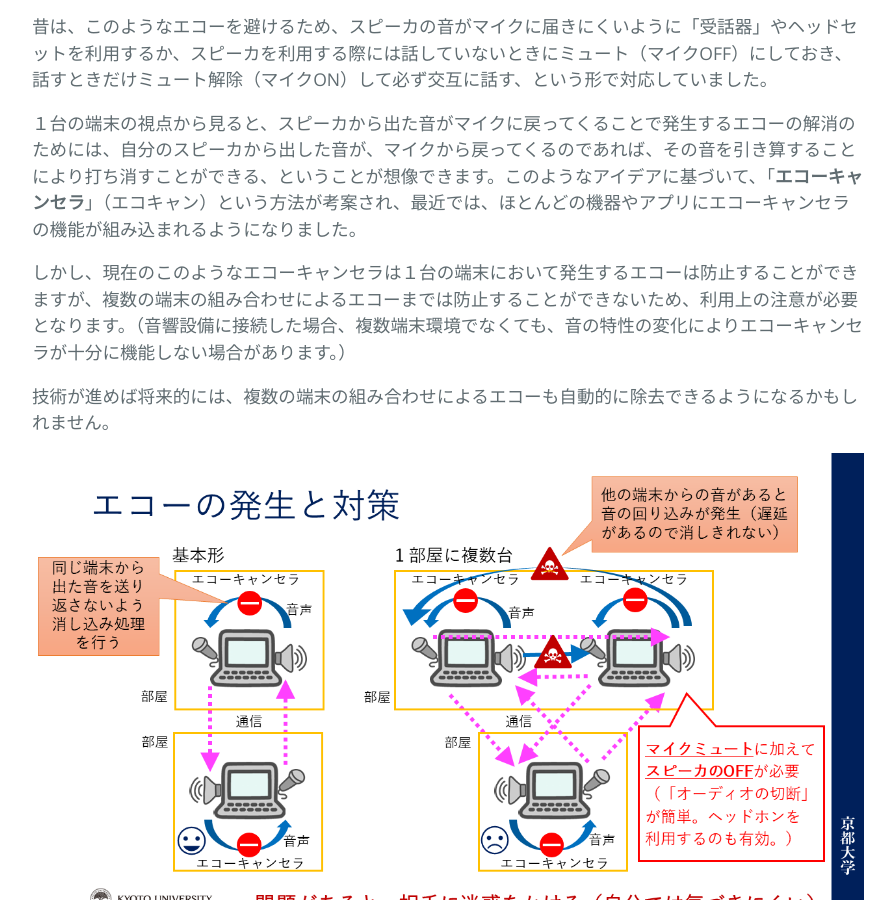
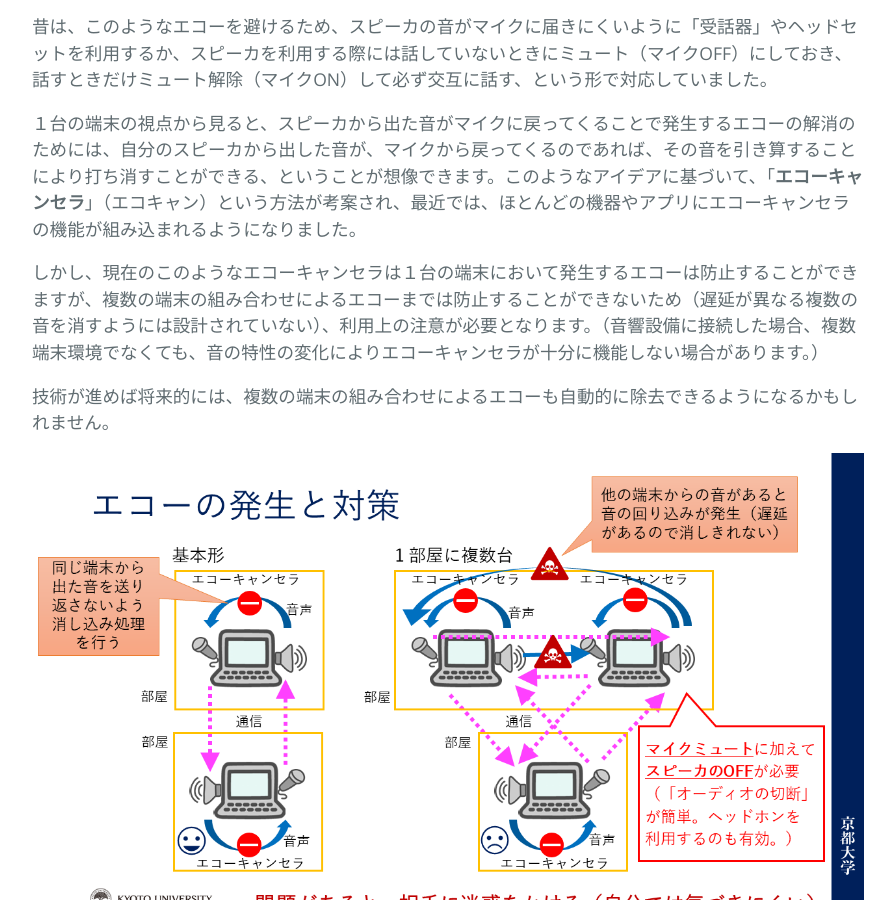
Before and after one commit to kyoto-u/online-edu, a Jekyll site: the page built from zoom-audio-echo.md, in a window 1280 px wide and 900 px high, scrolled down 3819 px. Shown: the whole window, without its empty margins (192-1087 px from the left). Built offline with Jekyll 4.4.1, drawn with Linux system fonts in a browser that asks for light colours.

Commit message:
Update zoom-audio-echo.md

```diff
--- a/zoom-audio-echo.md
+++ b/zoom-audio-echo.md
@@ -71,7 +71,7 @@ title: 複数端末を利用する場合の注意（エコーを起こさない
 
 １台の端末の視点から見ると、スピーカから出た音がマイクに戻ってくることで発生するエコーの解消のためには、自分のスピーカから出した音が、マイクから戻ってくるのであれば、その音を引き算することにより打ち消すことができる、ということが想像できます。このようなアイデアに基づいて、「**エコーキャンセラ**」（エコキャン）という方法が考案され、最近では、ほとんどの機器やアプリにエコーキャンセラの機能が組み込まれるようになりました。
 
-しかし、現在のこのようなエコーキャンセラは１台の端末において発生するエコーは防止することができますが、複数の端末の組み合わせによるエコーまでは防止することができないため、利用上の注意が必要となります。（音響設備に接続した場合、複数端末環境でなくても、音の特性の変化によりエコーキャンセラが十分に機能しない場合があります。）
+しかし、現在のこのようなエコーキャンセラは１台の端末において発生するエコーは防止することができますが、複数の端末の組み合わせによるエコーまでは防止することができないため（遅延が異なる複数の音を消すようには設計されていない）、利用上の注意が必要となります。（音響設備に接続した場合、複数端末環境でなくても、音の特性の変化によりエコーキャンセラが十分に機能しない場合があります。）
 
 技術が進めば将来的には、複数の端末の組み合わせによるエコーも自動的に除去できるようになるかもしれません。
 
```
